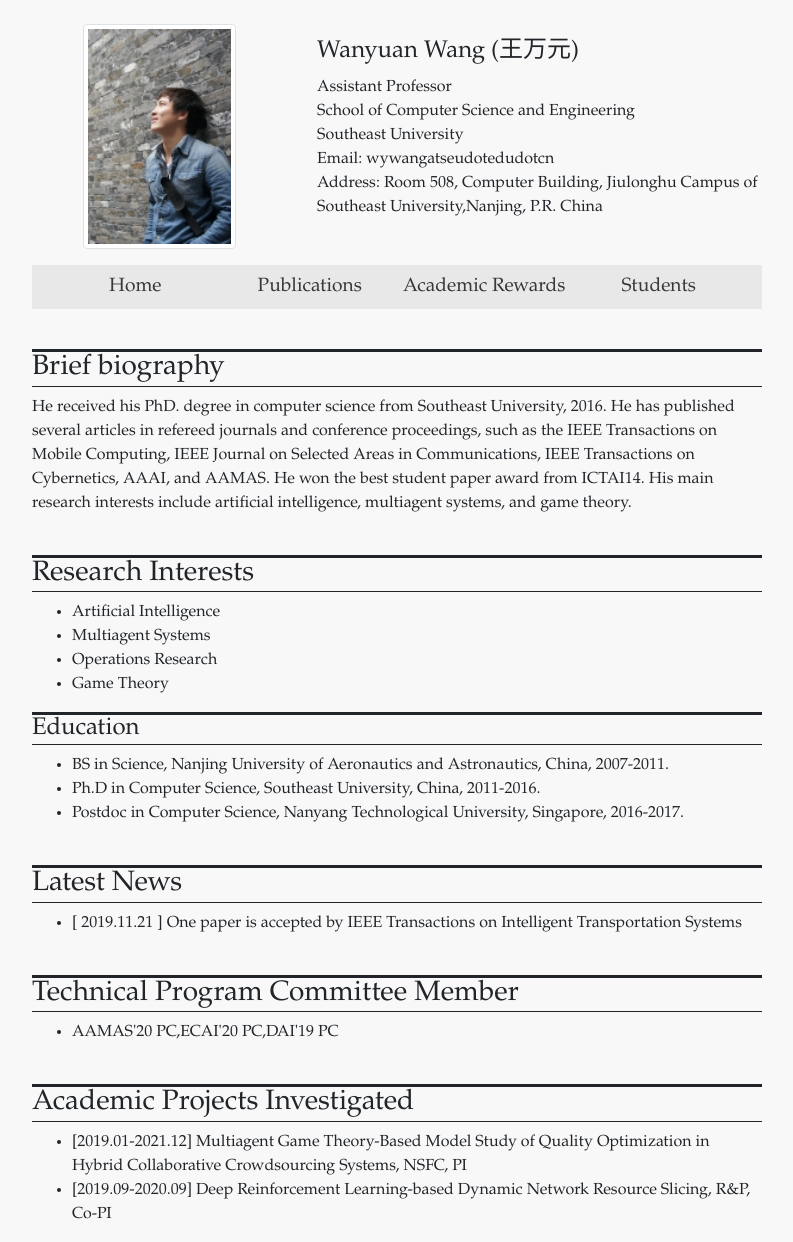
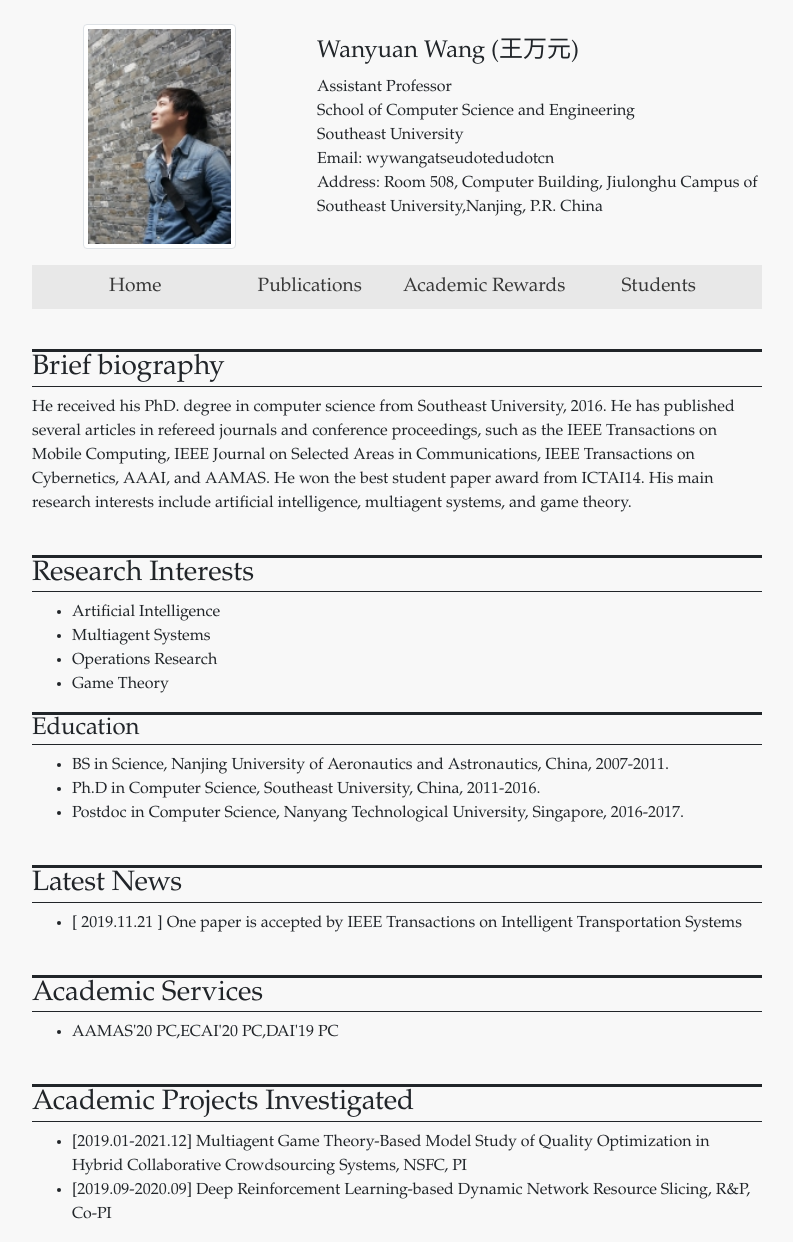
Before and after one commit to wanyuanwang/wanyuanwang.github.io, a Jekyll site: the page built from index.html, in a window 1280 px wide. Shown: the whole page, without its empty margins (243-1036 px from the left). Built offline with Jekyll 4.4.1, drawn with Linux system fonts in a browser that asks for light colours.

Commit message:
Update index.html

```diff
--- a/index.html
+++ b/index.html
@@ -51,7 +51,7 @@ layout: default
 </div>
 <div class="row">
     <div class="col-sm-8 offset-sm-2">
-        <h3 class="mt-4" style="border-top:3px solid; border-bottom:1px solid; "> Technical Program Committee Member</h3>
+        <h3 class="mt-4" style="border-top:3px solid; border-bottom:1px solid; "> Academic Services</h3>
         <ul>
             {% for item in site.data.committee_member %}
             <li>
```
